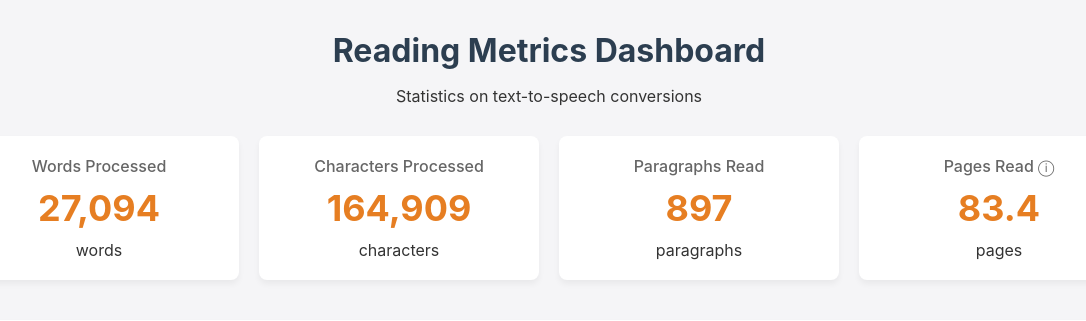
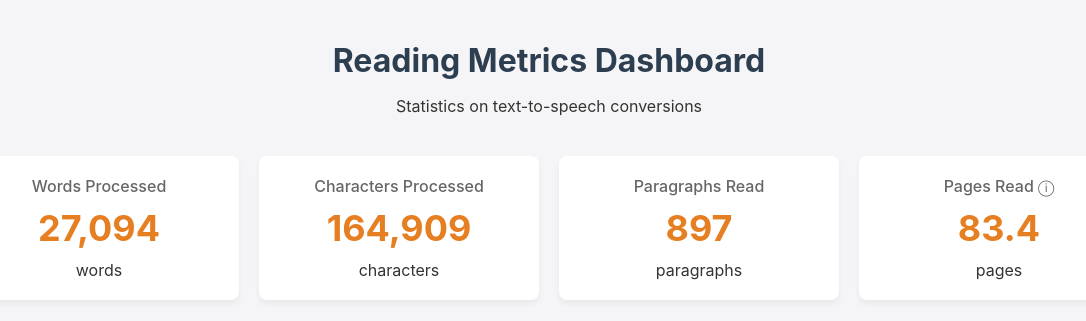
Before and after one commit to ykdojo/osh, a Flask app: page /reading in a window 1280 px wide. Shown: the top 321 px of the page, without its empty margins (91-1177 px from the left). Run offline with Flask 2, Linux system fonts and the light colour scheme.

Commit message:
Make header margins consistent between dashboards

```diff
--- a/templates/reading_dashboard.html
+++ b/templates/reading_dashboard.html
@@ -20,8 +20,7 @@
         }
         .header {
             text-align: center;
-            margin-bottom: 20px;
-            margin-top: -10px;
+            margin-bottom: 30px;
         }
         .header h1 {
             margin-bottom: 5px;
```
